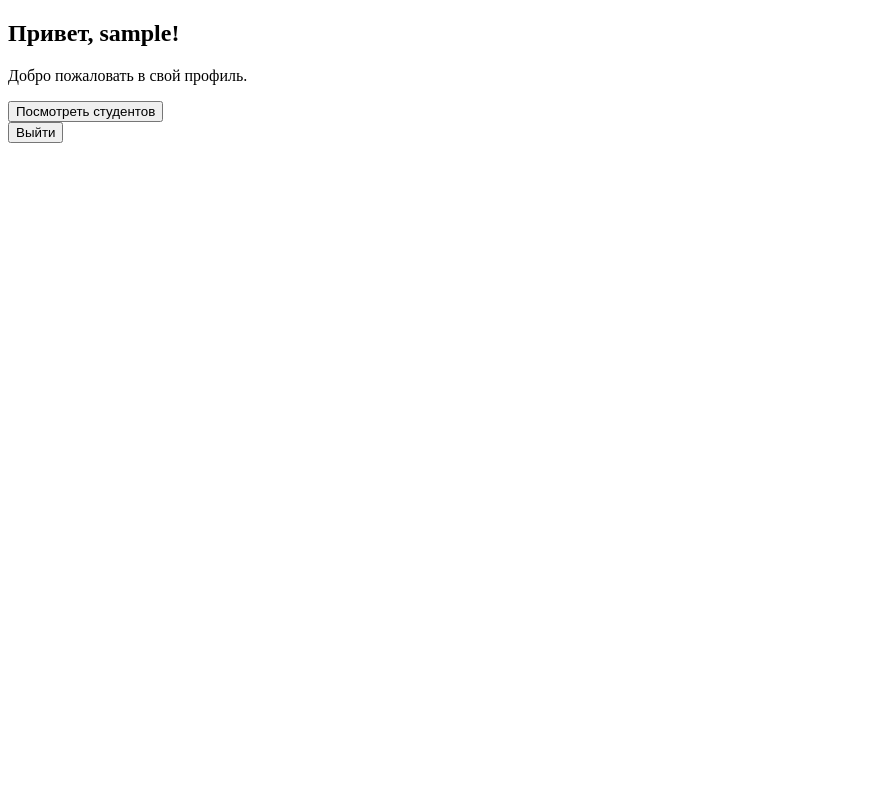
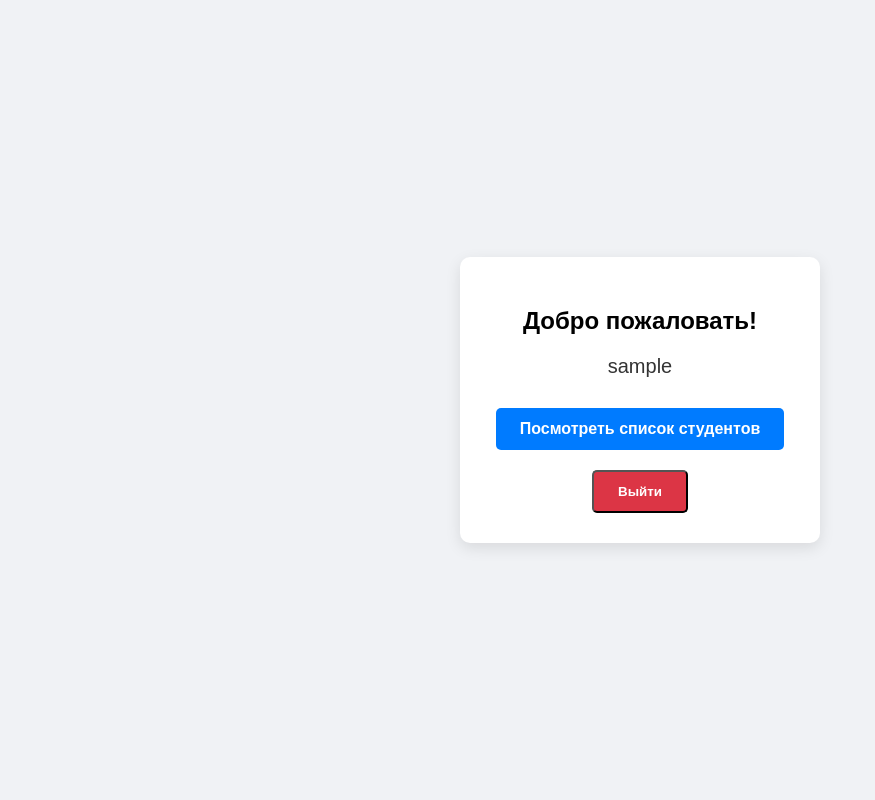
Before and after one commit to Xyndeside/python_flask, a Flask app: page / in a window 1280 px wide. Shown: the whole page, without its empty margins (0-875 px from the left). Run offline with Flask 3, Linux system fonts and the light colour scheme; the visitor is signed in with stand-in values (Sample User, id 1).

Commit message:
Создание WEB-приложения на Flask

```diff
--- a/templates/profile.html
+++ b/templates/profile.html
@@ -3,18 +3,73 @@
 <head>
     <meta charset="UTF-8">
     <title>Профиль</title>
+    <style>
+        * {
+            box-sizing: border-box;
+        }
+
+        body {
+            font-family: Arial, sans-serif;
+            background: #f0f2f5;
+            display: flex;
+            justify-content: center;
+            align-items: center;
+            height: 100vh;
+            margin: 0;
+        }
+
+        .profile-container {
+            background: #fff;
+            padding: 30px;
+            border-radius: 10px;
+            box-shadow: 0 5px 15px rgba(0, 0, 0, 0.1);
+            width: 360px;
+            text-align: center;
+        }
+
+        h2 {
+            margin-bottom: 20px;
+        }
+
+        .username {
+            font-size: 20px;
+            color: #333;
+            margin-bottom: 30px;
+        }
+
+        .btn {
+            display: inline-block;
+            padding: 12px 24px;
+            background-color: #007bff;
+            color: white;
+            text-decoration: none;
+            border-radius: 5px;
+            font-weight: bold;
+            transition: background-color 0.3s ease;
+        }
+
+        .btn:hover {
+            background-color: #0056b3;
+        }
+
+        .btn.logout {
+            margin-top: 20px;
+            background-color: #dc3545;
+        }
+
+        .btn.logout:hover {
+            background-color: #c82333;
+        }
+    </style>
 </head>
 <body>
-    <h2>Привет, {{ current_user.username }}!</h2>
-
-    <p>Добро пожаловать в свой профиль.</p>
-
-    <form action="{{ url_for('get_students') }}">
-        <button type="submit">Посмотреть студентов</button>
-    </form>
-
-    <form action="{{ url_for('logout') }}">
-        <button type="submit">Выйти</button>
-    </form>
+    <div class="profile-container">
+        <h2>Добро пожаловать!</h2>
+        <div class="username">{{ current_user.username }}</div>
+        <a href="{{ url_for('get_students') }}" class="btn">Посмотреть список студентов</a>
+        <form action="{{ url_for('logout') }}">
+            <button type="submit" class="btn logout">Выйти</button>
+        </form>
+    </div>
 </body>
 </html>
```
Also changed, not shown: templates/login.html (+79 -9 lines), templates/register.html (+80 -10 lines), templates/students.html (+18 -0 lines).
